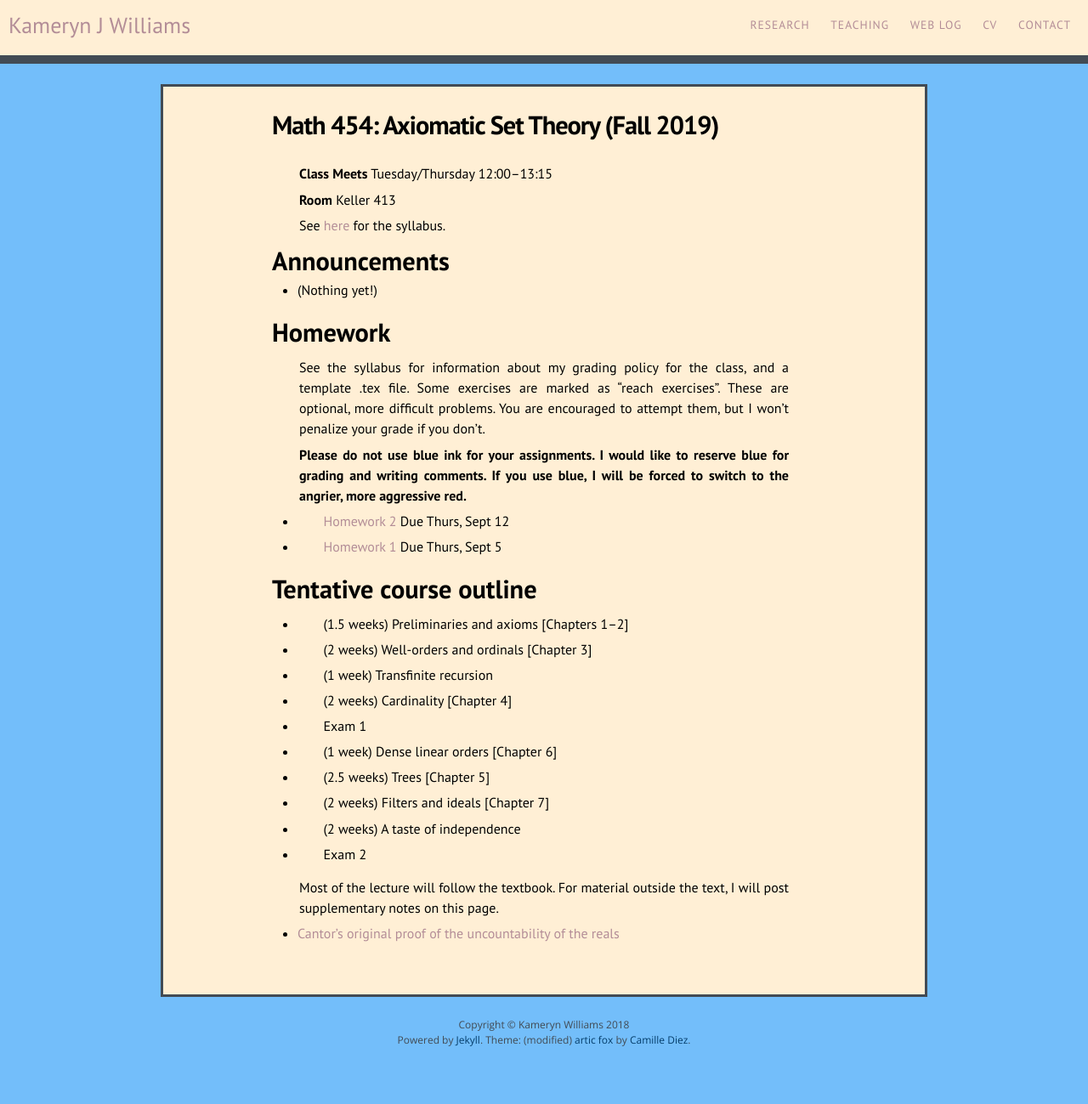
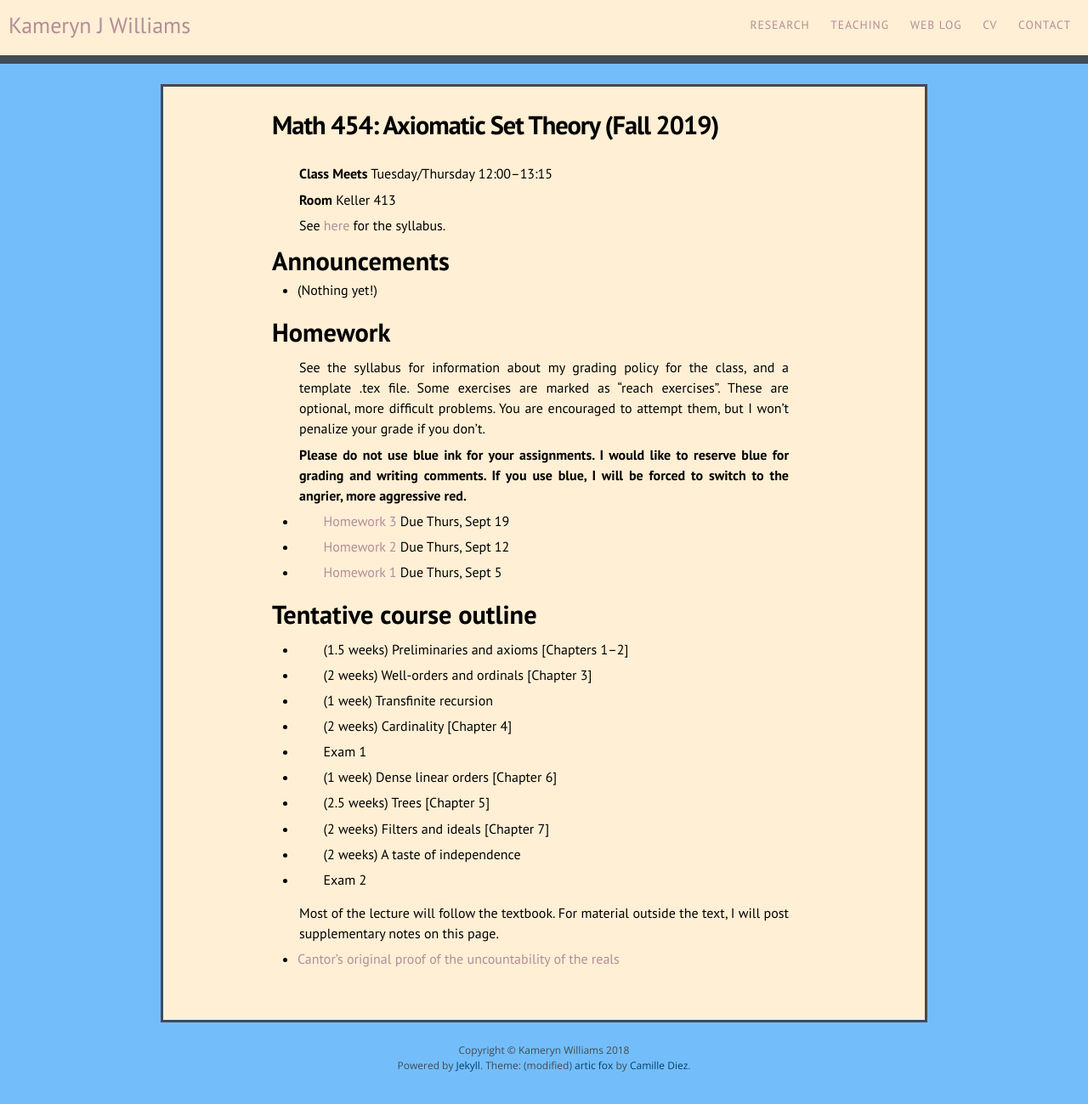
Before and after one commit to kamerynjw/kamerynjw.github.io, a Jekyll site: the page built from teaching/2019/math454.md, in a window 1280 px wide. Shown: the whole page at 85% size. Built offline with Jekyll 4.4.1, drawn with Linux system fonts in a browser that asks for light colours; nearby versions of some CDN libraries; before the commit the page ends 1269 px from its top, so only the background shows below that.

Commit message:
added hw3 454

```diff
--- a/teaching/2019/math454.md
+++ b/teaching/2019/math454.md
@@ -21,6 +21,8 @@ Homework
 See the syllabus for information about my grading policy for the class, and a template .tex file. Some exercises are marked as "reach exercises". These are optional, more difficult problems. You are encouraged to attempt them, but I won't penalize your grade if you don't.
 
 **Please do not use blue ink for your assignments. I would like to reserve blue for grading and writing comments. If you use blue, I will be forced to switch to the angrier, more aggressive red.**
+
+* [Homework 3]({{ page.url }}h3.pdf) Due Thurs, Sept 19
 
 * [Homework 2]({{ page.url }}h2.pdf) Due Thurs, Sept 12
 
```
Also changed, not shown: 1 other file.
